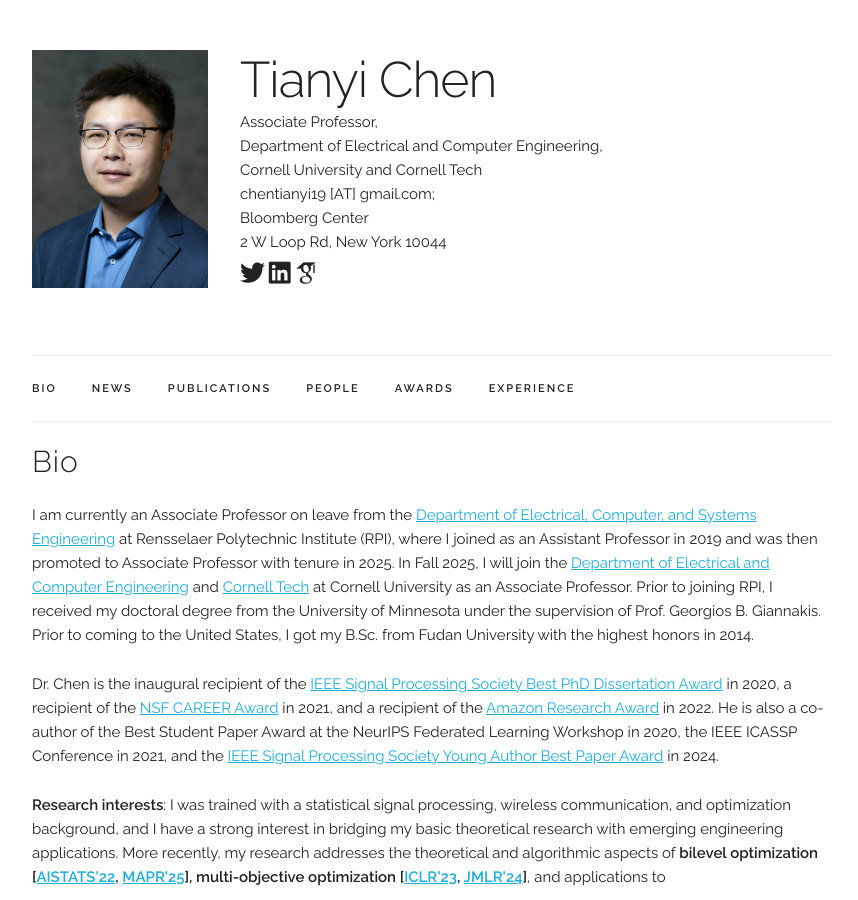
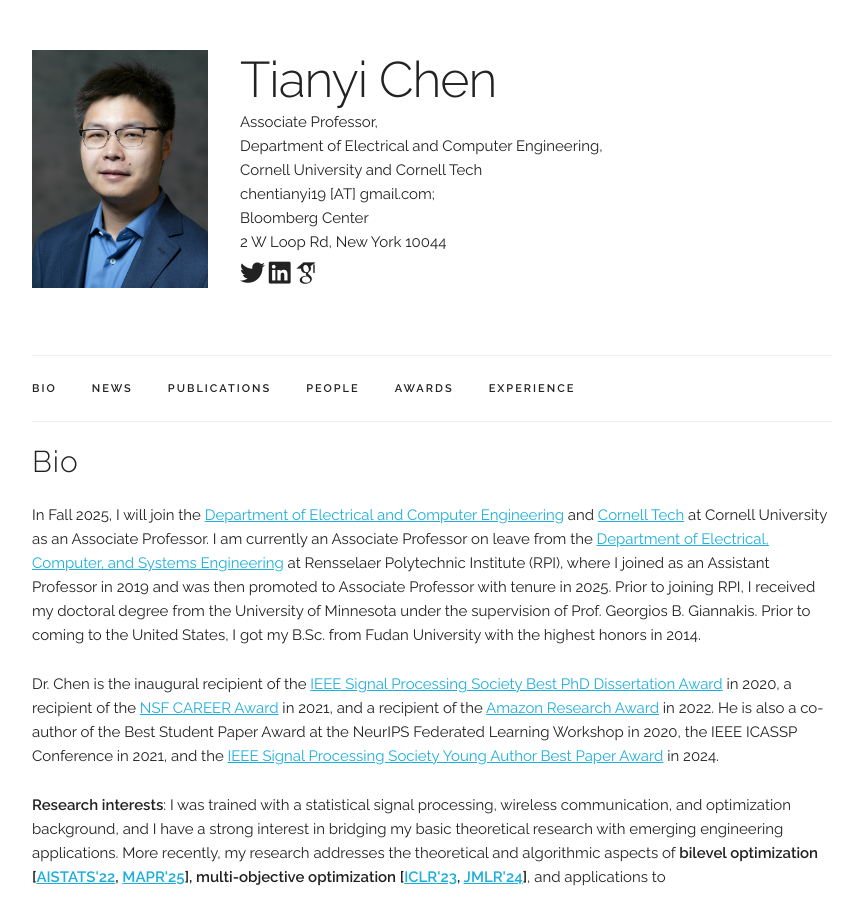
Before and after one commit to chentianyi1991/chentianyi1991.github.io, a Jekyll site: the page built from index.html, in a window 1280 px wide and 900 px high. Shown: the whole window, without its empty margins (208-1066 px from the left). Built offline with Jekyll 4.4.1, drawn with Linux system fonts in a browser that asks for light colours; some web fonts are replaced; comment, search, counter and statistics services are not loaded.

```diff
--- a/index.html
+++ b/index.html
@@ -11,8 +11,7 @@ title: Home
       <p>After six wonderful years at Rensselaer Polytechnic Institute, I will join <strong>the Electrical and Computer Engineering Department at Cornell Tech</strong> in Fall 2025 as an Associate Professor!</p>
   </div> -->
 
-  <p> I am currently an Associate Professor on leave from the <a href="https://www.ecse.rpi.edu/">Department of Electrical, Computer, and Systems Engineering</a> at Rensselaer Polytechnic Institute (RPI), where I joined as an Assistant Professor in 2019 and was then promoted to Associate Professor with tenure in 2025. In Fall 2025, I will join the <a href="https://www.engineering.cornell.edu/ece/">Department of Electrical and Computer Engineering</a> and <a href="https://tech.cornell.edu/">Cornell Tech</a> at Cornell University as an Associate Professor.
-  Prior to joining RPI, I received my doctoral degree from the University of Minnesota under the supervision of Prof. Georgios B. Giannakis.
+  <p>In Fall 2025, I will join the <a href="https://www.engineering.cornell.edu/ece/">Department of Electrical and Computer Engineering</a> and <a href="https://tech.cornell.edu/">Cornell Tech</a> at Cornell University as an Associate Professor. I am currently an Associate Professor on leave from the <a href="https://www.ecse.rpi.edu/">Department of Electrical, Computer, and Systems Engineering</a> at Rensselaer Polytechnic Institute (RPI), where I joined as an Assistant Professor in 2019 and was then promoted to Associate Professor with tenure in 2025. Prior to joining RPI, I received my doctoral degree from the University of Minnesota under the supervision of Prof. Georgios B. Giannakis.
   Prior to coming to the United States, I got my B.Sc. from Fudan University with the highest honors in 2014. </p>
   <p>Dr. Chen is the inaugural recipient of the <a href="https://cse.umn.edu/ece/feature-stories/alumnus-tianyi-chen-receives-ieee-sps-best-dissertation-award">IEEE Signal Processing Society Best PhD Dissertation Award</a> in 2020, a recipient of the <a href="https://www.nsf.gov/awardsearch/showAward?AWD_ID=2047177&HistoricalAwards=false">NSF CAREER Award</a> in 2021, and a recipient of the <a href="https://www.amazon.science/research-awards/program-updates/fall-2021-and-winter-2022-amazon-research-awards-recipients-announced">Amazon Research Award</a> in 2022.
     He is also a co-author of the Best Student Paper Award at the NeurIPS Federated Learning Workshop in 2020, the IEEE ICASSP Conference in 2021, and the <a href="https://signalprocessingsociety.org/community-involvement/award-recipients/">IEEE Signal Processing Society Young Author Best Paper Award</a> in 2024.</p>
```
